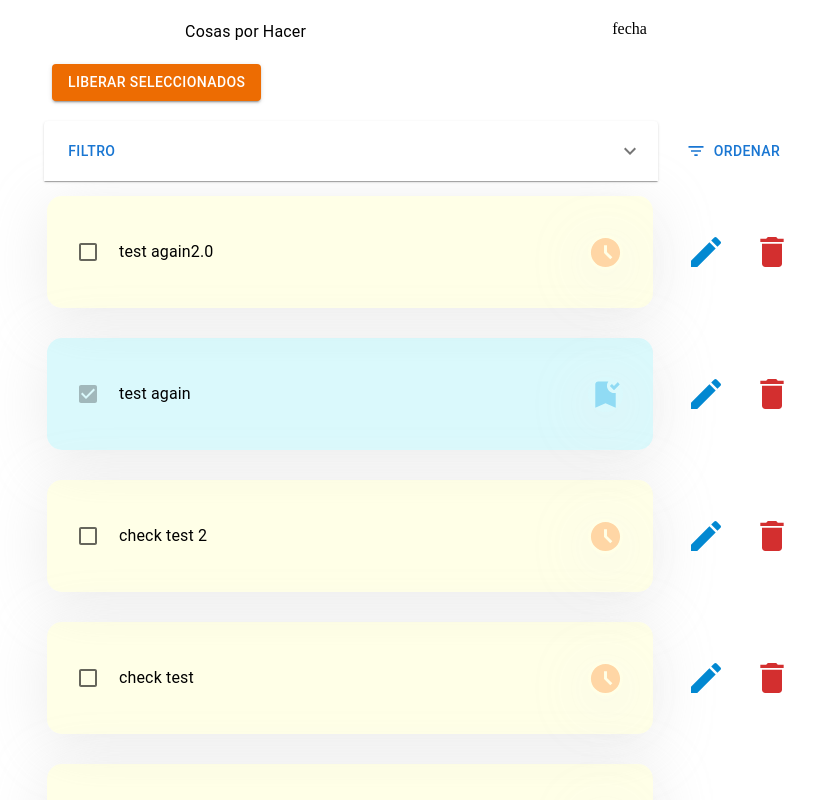
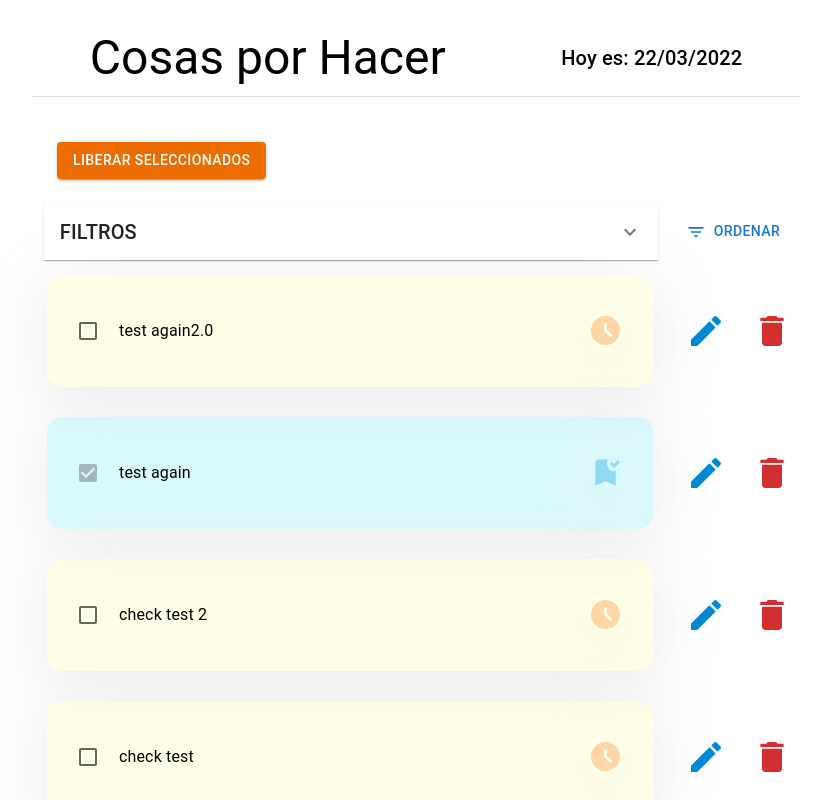
Before and after one commit to agusminahk/LicitaLab, a React (Create React App) app: page / in a window 1280 px wide. Shown: the top 800 px of the page, without its empty margins (224-1055 px from the left). Built offline with nearby package versions, Linux system fonts and the light colour scheme; data requests are answered from the project's data file.

Commit message:
ordenamiento estetico header y botones

```diff
--- a/src/components/Filters.jsx
+++ b/src/components/Filters.jsx
@@ -1,12 +1,11 @@
 import React, { useState } from 'react';
-import { Box, TextField, Accordion, AccordionDetails, AccordionSummary, Button } from '@mui/material';
+import { Box, TextField, Typography, Accordion, AccordionDetails, AccordionSummary, Button } from '@mui/material';
 import axios from 'axios';
 import { useDispatch } from 'react-redux';
 import ExpandMoreIcon from '@mui/icons-material/ExpandMore';
 import SearchIcon from '@mui/icons-material/Search';
 import ClearAllIcon from '@mui/icons-material/ClearAll';
 
-import { setTasks } from '../store/tasks.js';
 import { refresh } from '../helpers/requests';
 
 const Filters = () => {
@@ -40,7 +39,7 @@ const Filters = () => {
         <>
             <Accordion sx={{ width: '80%' }}>
                 <AccordionSummary expandIcon={<ExpandMoreIcon />}>
-                    <Button>FILTRO</Button>
+                    <Typography variant="h6">FILTROS</Typography>
                 </AccordionSummary>
                 <AccordionDetails sx={{ width: '95%' }}>
                     <Box sx={{ display: 'flex', flexDirection: 'column' }}>
--- a/src/components/Header.jsx
+++ b/src/components/Header.jsx
@@ -1,5 +1,5 @@
 import React from 'react';
-import { Box, Typography, Button, IconButton } from '@mui/material';
+import { Box, Typography, Button, Divider } from '@mui/material';
 import { useSelector, useDispatch } from 'react-redux';
 
 import TasksOrderButton from './TasksOrderButton';
@@ -10,13 +10,26 @@ const Header = () => {
     const dispatch = useDispatch();
     const releaseTasks = useSelector((state) => state.releaseTasks);
 
+    const today = () => {
+        const hoy = new Date();
+        const yyyy = hoy.getFullYear();
+        let mm = hoy.getMonth() + 1; // Months start at 0!
+        let dd = hoy.getDate();
+
+        if (dd < 10) dd = '0' + dd;
+        if (mm < 10) mm = '0' + mm;
+
+        return dd + '/' + mm + '/' + yyyy;
+    };
+
     return (
         <Box sx={{ display: 'flex', flexDirection: 'column' }}>
-            <Box sx={{ display: 'flex', justifyContent: 'space-around' }}>
-                <Typography>Cosas por Hacer</Typography>
-                <Box>fecha</Box>
+            <Box sx={{ display: 'flex', justifyContent: 'space-around', alignItems: 'center', margin: '10px 0px' }}>
+                <Typography variant="h3">Cosas por Hacer</Typography>
+                <Typography variant="h6">Hoy es: {today()} </Typography>
             </Box>
-            <Box sx={{ alignItems: 'left', margin: '20px' }}>
+            <Divider sx={{ marginBottom: '20px' }} />
+            <Box sx={{ alignItems: 'left', margin: '25px' }}>
                 <Button
                     variant="contained"
                     color="warning"
```
